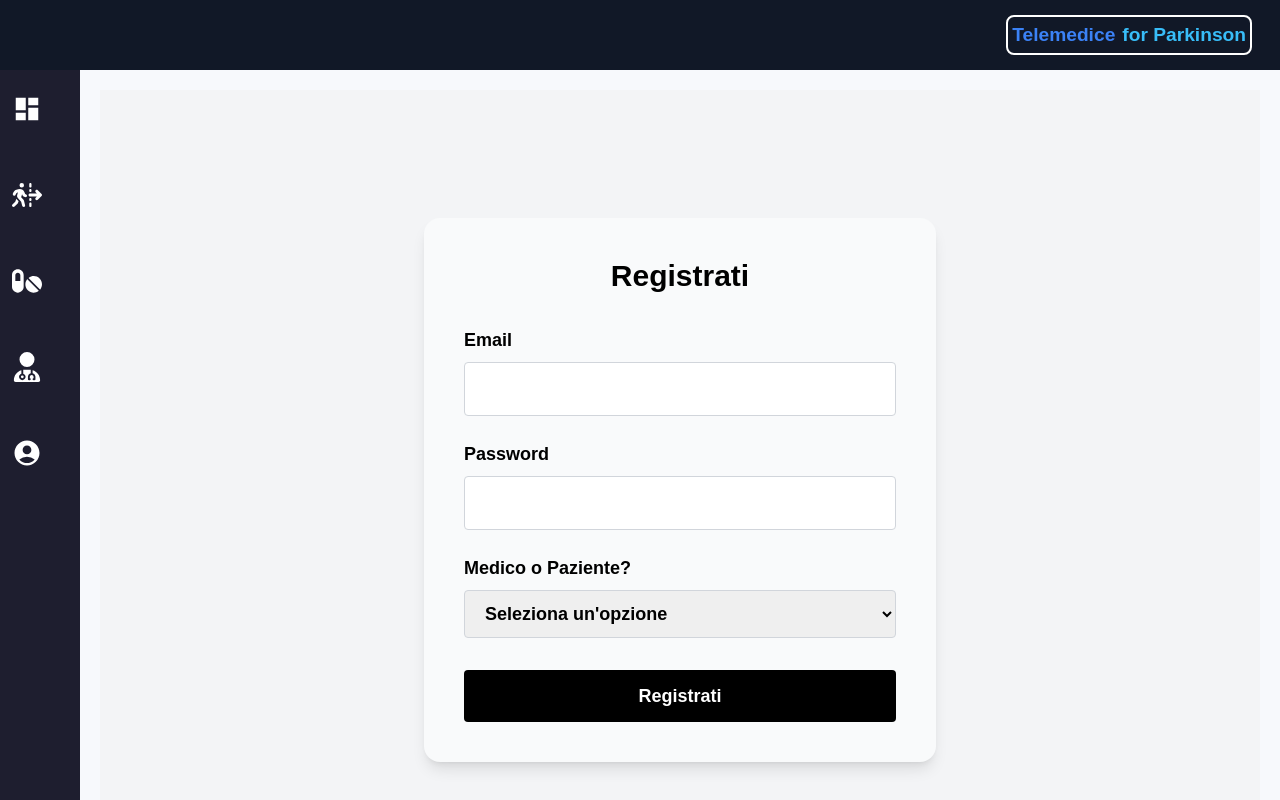
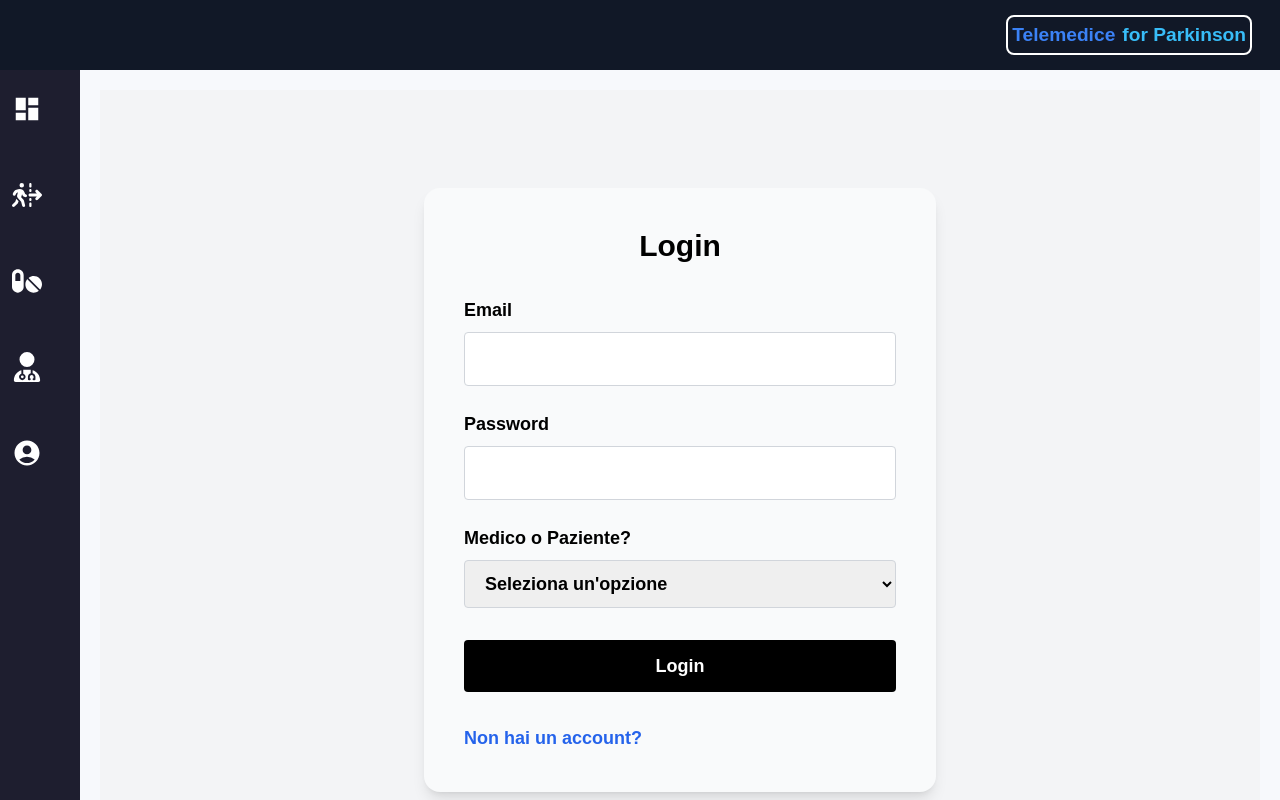
Before and after one commit to Lorenzo-Spadini-ittsrimini/frontend, a React (Vite) app: page /Login in a window 1280 px wide. Built offline with nearby package versions, Linux system fonts and the light colour scheme.

Commit message:
Link per la registrazione

```diff
--- a/src/components/Login.jsx
+++ b/src/components/Login.jsx
@@ -4,7 +4,8 @@ const Login = () => {
   return (
     <div class="flex items-center justify-center min-h-screen bg-gray-100">
       <div class="relative max-w-lg w-full mx-auto p-10 bg-gray-50 shadow-lg rounded-2xl space-y-8">
-        <h1 class="text-3xl font-semibold text-center text-black">Registrati</h1>
+
+        <h1 class="text-3xl font-semibold text-center text-black">Login</h1>
 
         <div class="space-y-6">
 
@@ -33,9 +34,14 @@ const Login = () => {
 
         <div>
           <button type="submit" class="w-full bg-black text-white text-lg font-semibold py-3 px-6 rounded hover:bg-gray-800 transition-colors duration-200">
-            Registrati
+            Login
           </button>
         </div>
+
+        <div class="space-y-6">
+        <a href="/login" class="text-blue-600 hover:underline text-lg font-semibold">Non hai un account?</a>
+        </div>
+
       </div>
     </div>
   )
```
